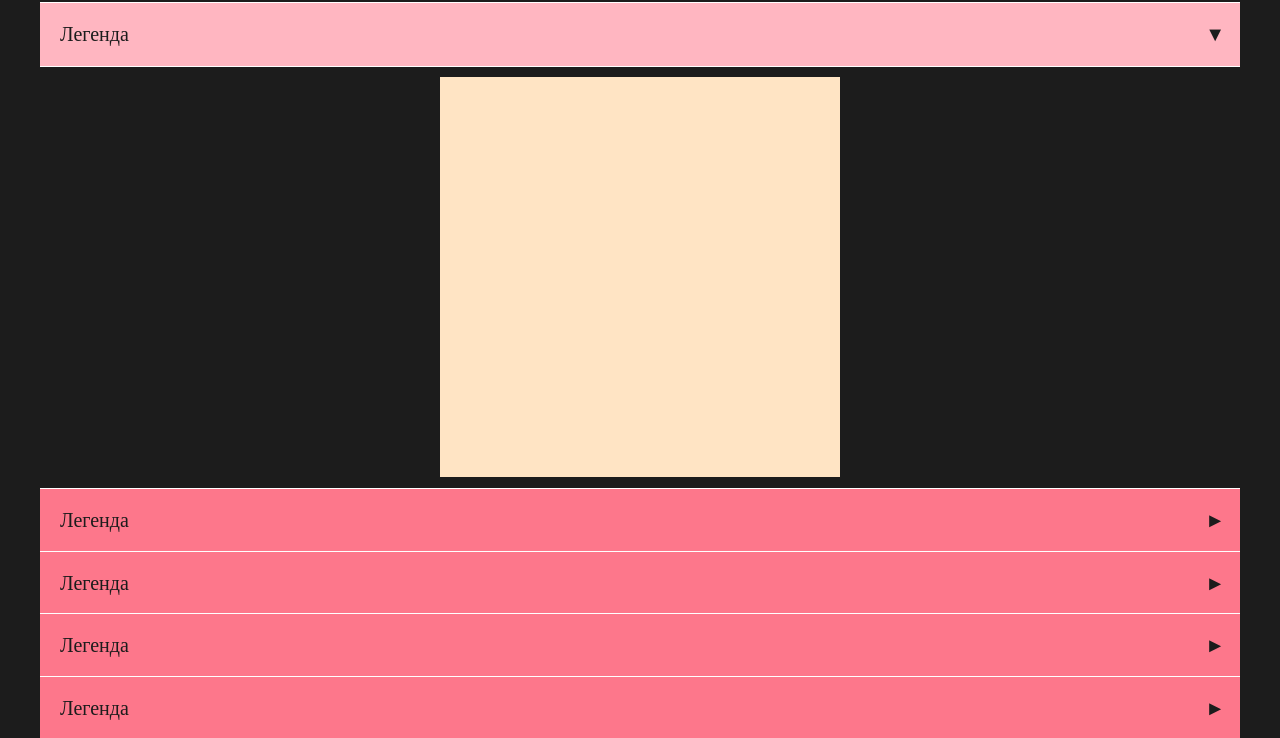
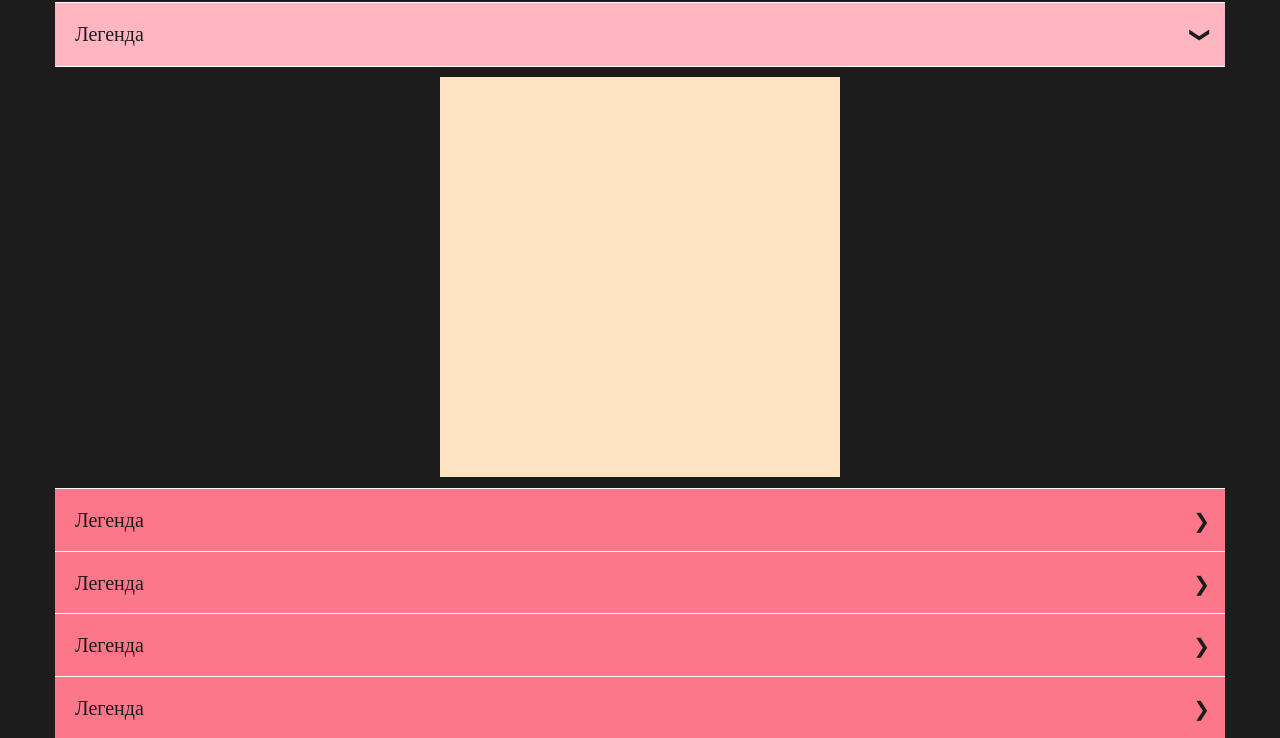
Before and after one commit to TatianaYakushonok/cssBayan, a plain HTML site: page cssBayan/index.html in a window 1280 px wide. Shown: the part 75-813 px from the top of the page. Drawn offline with Linux system fonts and the light colour scheme.

Commit message:
refactor: add icons transform animate (Sat, 11 Mar 2023 06:41:37 +0700)

```diff
--- a/cssBayan/styles/style.css
+++ b/cssBayan/styles/style.css
@@ -11,7 +11,7 @@ html {
 }
 
 body {
-    color: #fd778b;
+    color: #fff;
     font-size: 1.6rem;
     background-color: #1c1c1c;
 }
@@ -19,6 +19,7 @@ body {
 .container {
     max-width: 120rem;
     margin: 0 auto;
+    padding: 0 1.5rem;
 }
 
 /*=========================== HEADER =================================*/
@@ -29,7 +30,6 @@ body {
 
 .header__title {
     font-size: 4rem;
-    color: #FFB6C1;
     text-align: center;
 }
 
@@ -58,7 +58,8 @@ body {
 #details-3:checked ~ label:nth-of-type(3) .summary::after,
 #details-4:checked ~ label:nth-of-type(4) .summary::after,
 #details-5:checked ~ label:nth-of-type(5) .summary::after {
-    content: " ▼";
+    transition: transform .35s;
+    transform: rotate(90deg);
 }
 
 .details {
@@ -94,16 +95,17 @@ body {
 .summary::after {
     position: absolute;
     right: 1.5rem;
-    content: ' ►';
+    content: '\276F';
 }
 
 .summary:hover:after {
-    content: " ▼";
+    transition: transform .35s;
+    transform: rotate(90deg);
 }
 
 .summary:hover + .details,
 .details:hover{
-    height: 30em;
+    height: 30.4em;
 }
 
 .content {
```
